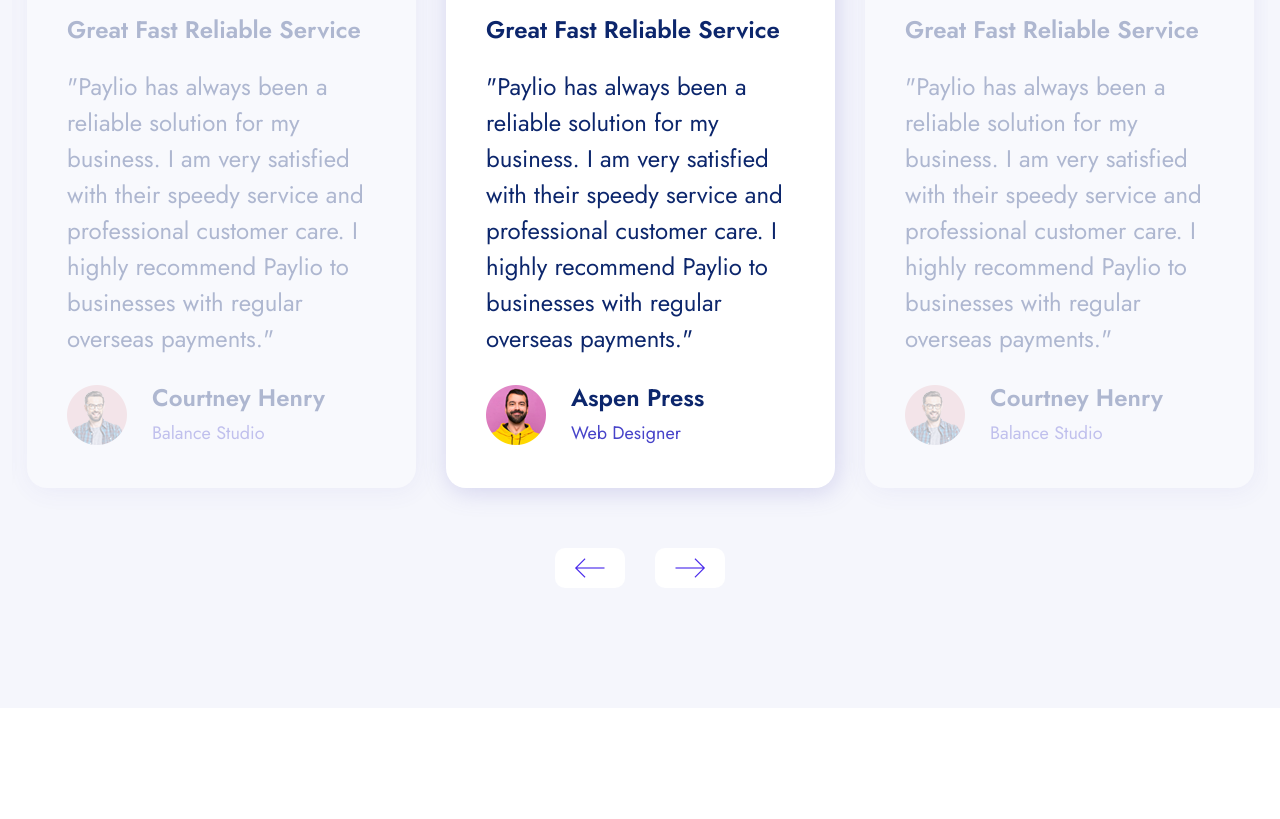
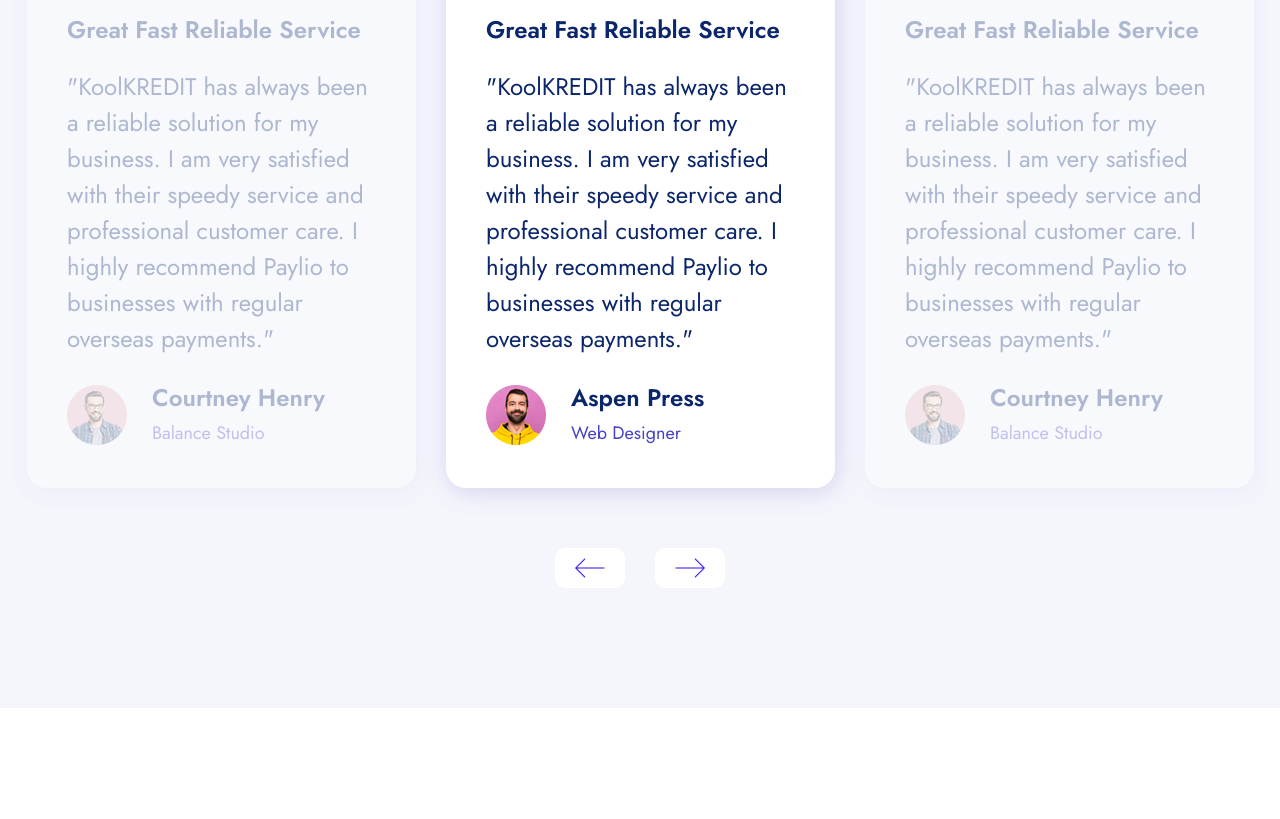
Before and after one commit to Timozino/Paystack-UI-Clone, a plain HTML site: page index.html in a window 1280 px wide. Shown: the part 5195-6014 px from the top of the page. Drawn offline with Linux system fonts and the light colour scheme; a web font is replaced by a local one.

Commit message:
Made a new change  to the landing page, and some new features added

```diff
--- a/index.html
+++ b/index.html
@@ -464,7 +464,7 @@
                                     <a href="javascript:void(0)"><i class="fas fa-star"></i></a>
                                 </div>
                                 <h5 class="title-area">Great Fast Reliable Service</h5>
-                                <p class="xlr">"Paylio has always been a reliable solution for my business. I am very satisfied with their speedy service and professional customer care. I highly recommend Paylio to businesses with regular overseas payments."</p>
+                                <p class="xlr">"KoolKREDIT has always been a reliable solution for my business. I am very satisfied with their speedy service and professional customer care. I highly recommend Paylio to businesses with regular overseas payments."</p>
                                 <div class="profile-area d-flex align-items-center">
                                     <div class="icon-area">
                                         <img src="assets/images/testimonials-img-1.png" alt="icon" />
@@ -486,7 +486,7 @@
                                     <a href="javascript:void(0)"><i class="fas fa-star"></i></a>
                                 </div>
                                 <h5 class="title-area">Great Fast Reliable Service</h5>
-                                <p class="xlr">"Paylio has always been a reliable solution for my business. I am very satisfied with their speedy service and professional customer care. I highly recommend Paylio to businesses with regular overseas payments."</p>
+                                <p class="xlr">"KoolKREDIT has always been a reliable solution for my business. I am very satisfied with their speedy service and professional customer care. I highly recommend Paylio to businesses with regular overseas payments."</p>
                                 <div class="profile-area d-flex align-items-center">
                                     <div class="icon-area">
                                         <img src="assets/images/testimonials-img-2.png" alt="icon" />
@@ -508,7 +508,7 @@
                                     <a href="javascript:void(0)"><i class="fas fa-star"></i></a>
                                 </div>
                                 <h5 class="title-area">Great Fast Reliable Service</h5>
-                                <p class="xlr">"Paylio has always been a reliable solution for my business. I am very satisfied with their speedy service and professional customer care. I highly recommend Paylio to businesses with regular overseas payments."</p>
+                                <p class="xlr">"KoolKREDIT has always been a reliable solution for my business. I am very satisfied with their speedy service and professional customer care. I highly recommend Paylio to businesses with regular overseas payments."</p>
                                 <div class="profile-area d-flex align-items-center">
                                     <div class="icon-area">
                                         <img src="assets/images/testimonials-img-3.png" alt="icon" />
@@ -530,7 +530,7 @@
                                     <a href="javascript:void(0)"><i class="fas fa-star"></i></a>
                                 </div>
                                 <h5 class="title-area">Great Fast Reliable Service</h5>
-                                <p class="xlr">"Paylio has always been a reliable solution for my business. I am very satisfied with their speedy service and professional customer care. I highly recommend Paylio to businesses with regular overseas payments."</p>
+                                <p class="xlr">"KoolKREDIT has always been a reliable solution for my business. I am very satisfied with their speedy service and professional customer care. I highly recommend Paylio to businesses with regular overseas payments."</p>
                                 <div class="profile-area d-flex align-items-center">
                                     <div class="icon-area">
                                         <img src="assets/images/testimonials-img-2.png" alt="icon" />
```
